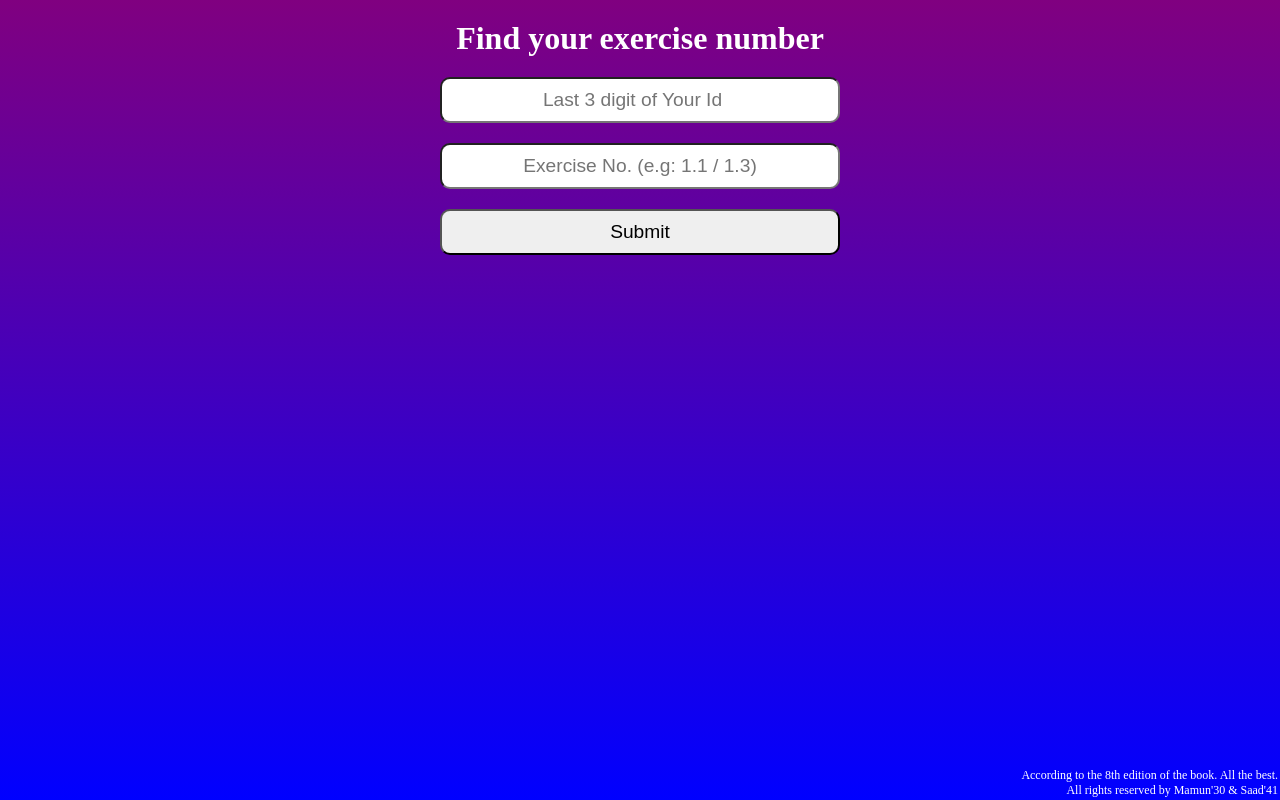
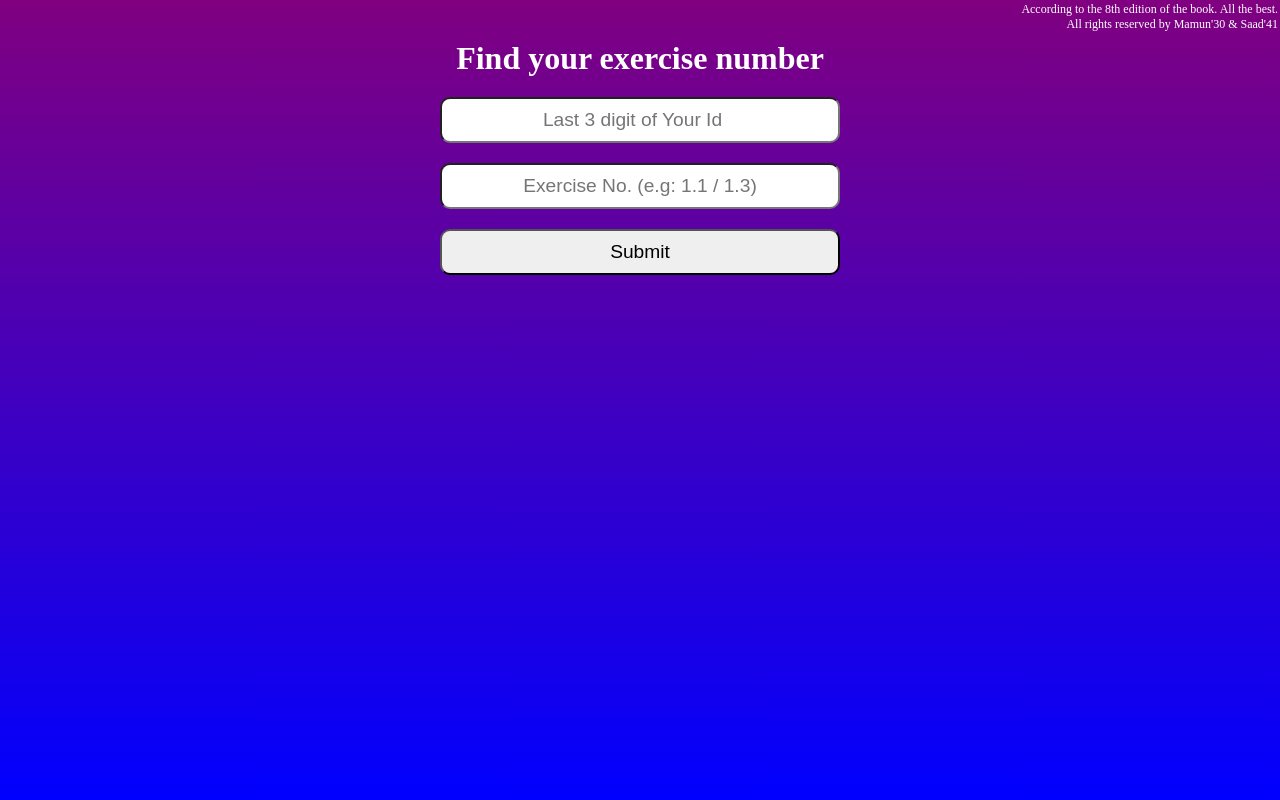
Before and after one commit to kamrulsaad/assignment-number, a React (Create React App) app: page / in a window 1280 px wide. Built offline with nearby package versions, Linux system fonts and the light colour scheme.

Commit message:
2 files modified

```diff
--- a/App.tsx
+++ b/App.tsx
@@ -71,7 +71,7 @@ export default function App() {
           <p className="final-result">You have to do problem No: {problemNo}</p>
         )
       )}
-      <p style={{color: 'white', fontSize: '12px', position: 'absolute', bottom: 0, right:0, textAlign: 'end', padding: '2px'}}>According to the 8th edition of the book.
+      <p style={{color: 'white', fontSize: '12px', position: 'absolute', top: 0, right:0, textAlign: 'end', padding: '2px'}}>According to the 8th edition of the book.
       All the best. <br/> All rights reserved by Mamun'30 & Saad'41 </p>
     </div>
   );
--- a/style.css
+++ b/style.css
@@ -5,7 +5,7 @@
 }
 
 .header-text{
-  padding: 20px 0;
+  padding: 40px 0;
   text-align: center;
   background-image: linear-gradient(purple, blue);
   background-repeat: no-repeat;
```
